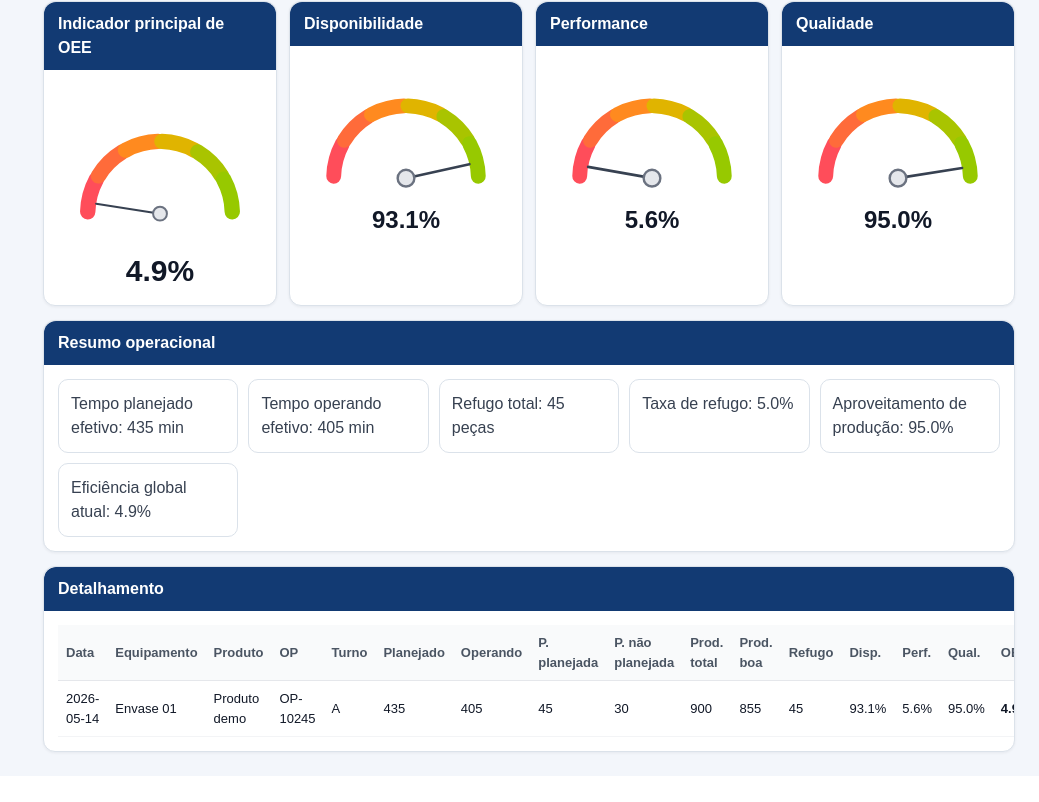
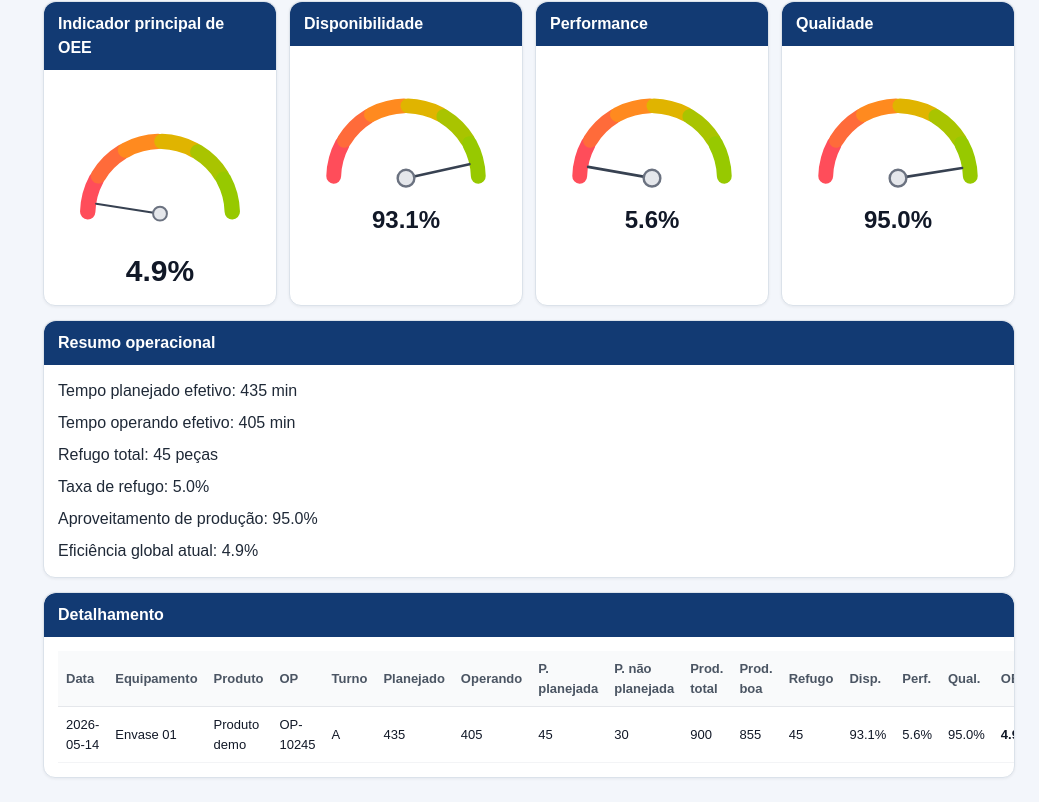
Before and after one commit to ArthurEngProduto/SIGO-Portal-de-Produ-o, a Next.js app: page /ferramentas/oee in a window 1280 px wide. Shown: the part 911-1713 px from the top of the page, without its empty margins (241-1280 px from the left). Before the commit the page ends 1687 px from the top, so only its background shows below. Built offline with nearby package versions, Linux system fonts and the light colour scheme.

Commit message:
Ajusta resumo operacional do OEE

```diff
--- a/app/ferramentas/oee/page.tsx
+++ b/app/ferramentas/oee/page.tsx
@@ -96,8 +96,8 @@ export default function OeePage() {
 
           <section style={{ background: "#fff", border: "1px solid #dbe2ea", borderRadius: 12, boxShadow: "0 1px 3px rgba(16,24,40,.06)" }}>
             <div style={{ background: "#123a73", color: "#fff", padding: "10px 14px", borderRadius: "12px 12px 0 0", fontWeight: 700 }}>Resumo operacional</div>
-            <div style={{ padding: 14, display: "grid", gridTemplateColumns: "repeat(auto-fit, minmax(180px, 1fr))", gap: 10 }}>
-              {[`Tempo planejado efetivo: ${calc.tempoPlanejado} min`,`Tempo operando efetivo: ${calc.tempoOperando} min`,`Refugo total: ${calc.refugo} peças`,`Taxa de refugo: ${inputs.quantidadeProduzida > 0 ? ((calc.refugo / inputs.quantidadeProduzida) * 100).toFixed(1) : "0.0"}%`,`Aproveitamento de produção: ${calc.qualidade.toFixed(1)}%`,`Eficiência global atual: ${calc.oee.toFixed(1)}%`].map((txt) => <div key={txt} style={{ background: "#fff", border: "1px solid #dbe2ea", borderRadius: 10, padding: 12, color: "#374151" }}>{txt}</div>)}
+            <div style={{ padding: 14, display: "flex", flexDirection: "column", gap: 8, color: "#1f2937" }}>
+              {[`Tempo planejado efetivo: ${calc.tempoPlanejado} min`,`Tempo operando efetivo: ${calc.tempoOperando} min`,`Refugo total: ${calc.refugo} peças`,`Taxa de refugo: ${inputs.quantidadeProduzida > 0 ? ((calc.refugo / inputs.quantidadeProduzida) * 100).toFixed(1) : "0.0"}%`,`Aproveitamento de produção: ${calc.qualidade.toFixed(1)}%`,`Eficiência global atual: ${calc.oee.toFixed(1)}%`].map((txt) => <p key={txt} style={{ margin: 0 }}>{txt}</p>)}
             </div>
           </section>
 
```
